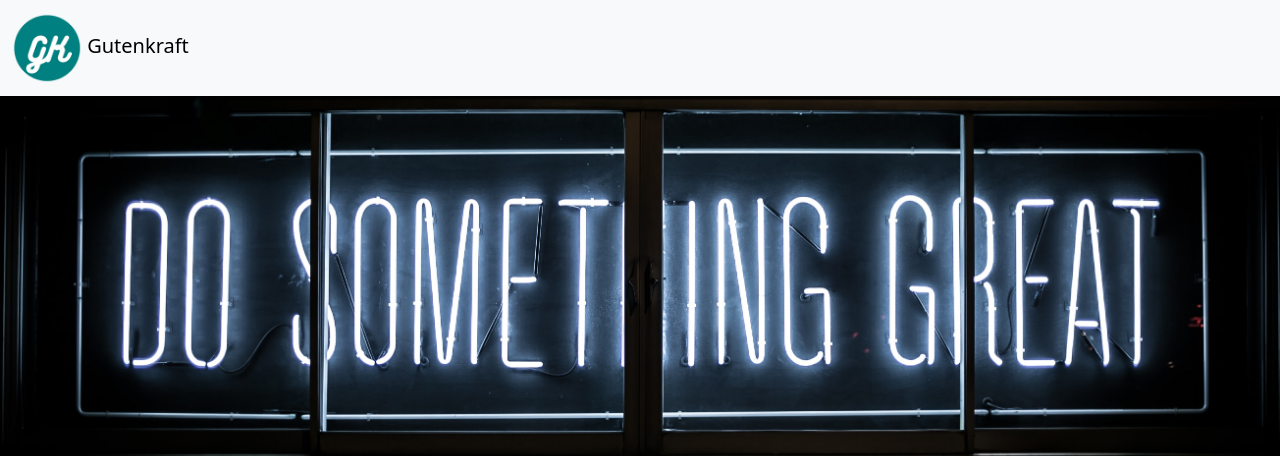
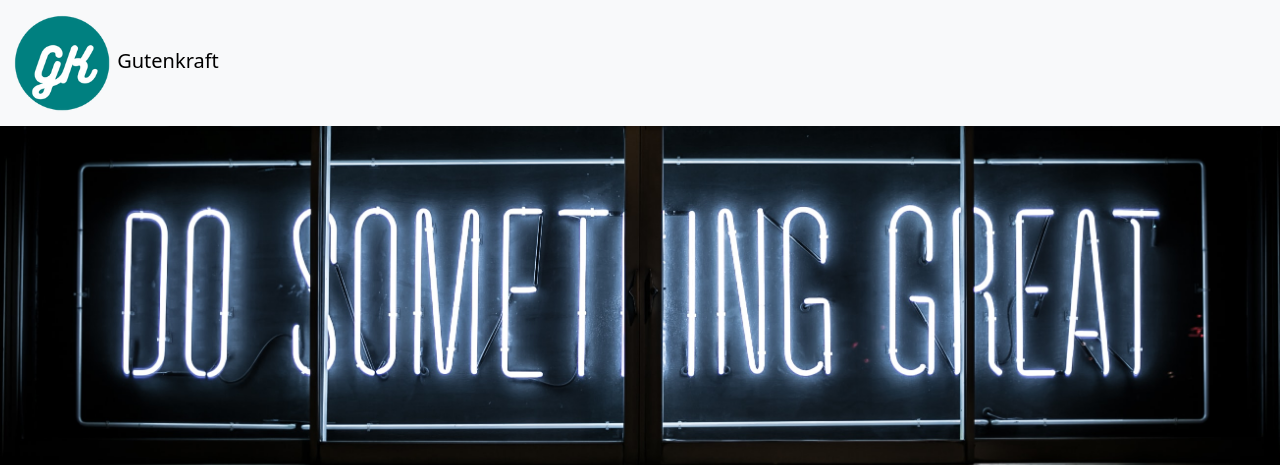
Before and after one commit to datafilik/gk-labs-website, a Flask app: page / in a window 1280 px wide. Shown: the top 465 px of the page. Run offline with Flask 2, Linux system fonts and the light colour scheme.

Commit message:
increased logo size spec

```diff
--- a/templates/header.html
+++ b/templates/header.html
@@ -1,9 +1,9 @@
 <nav class="navbar bg-body-tertiary shadow-sm fixed-top bg-white">
   <div class="container-fluid">
     <a class="navbar-brand" href="#">
-      <img src="/static/gk_sns_logo_no_txt.png" alt="Logo" width="70" height="70" class="d-inline-block align-text-middle">
+      <img src="/static/gk_sns_logo_no_txt.png" alt="Logo" width="100" height="100" class="d-inline-block align-text-middle">
       Gutenkraft
     </a>
   </div>
 </nav>
-<div style="height:96px;"></div>
+<div style="height:106px;"></div>
```
